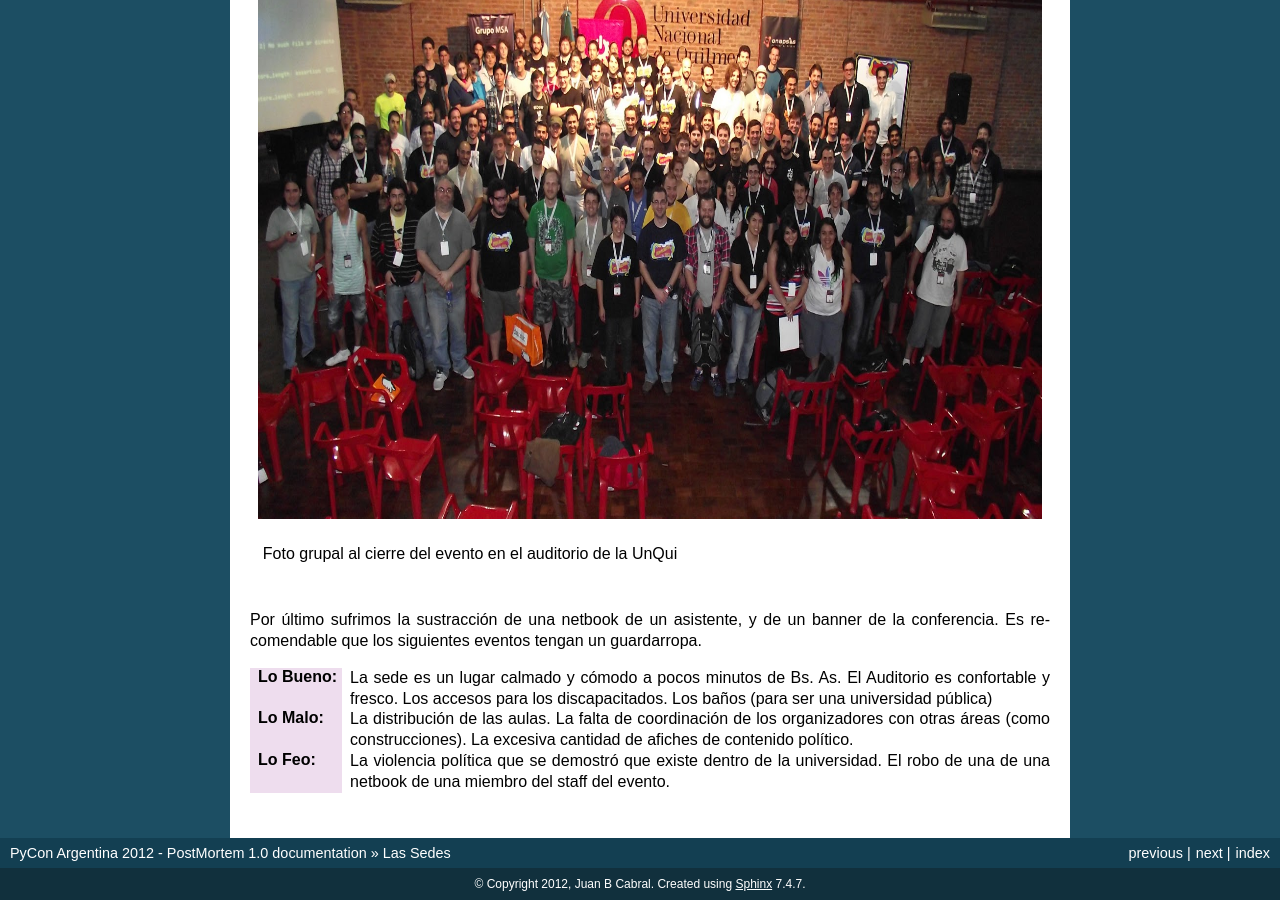
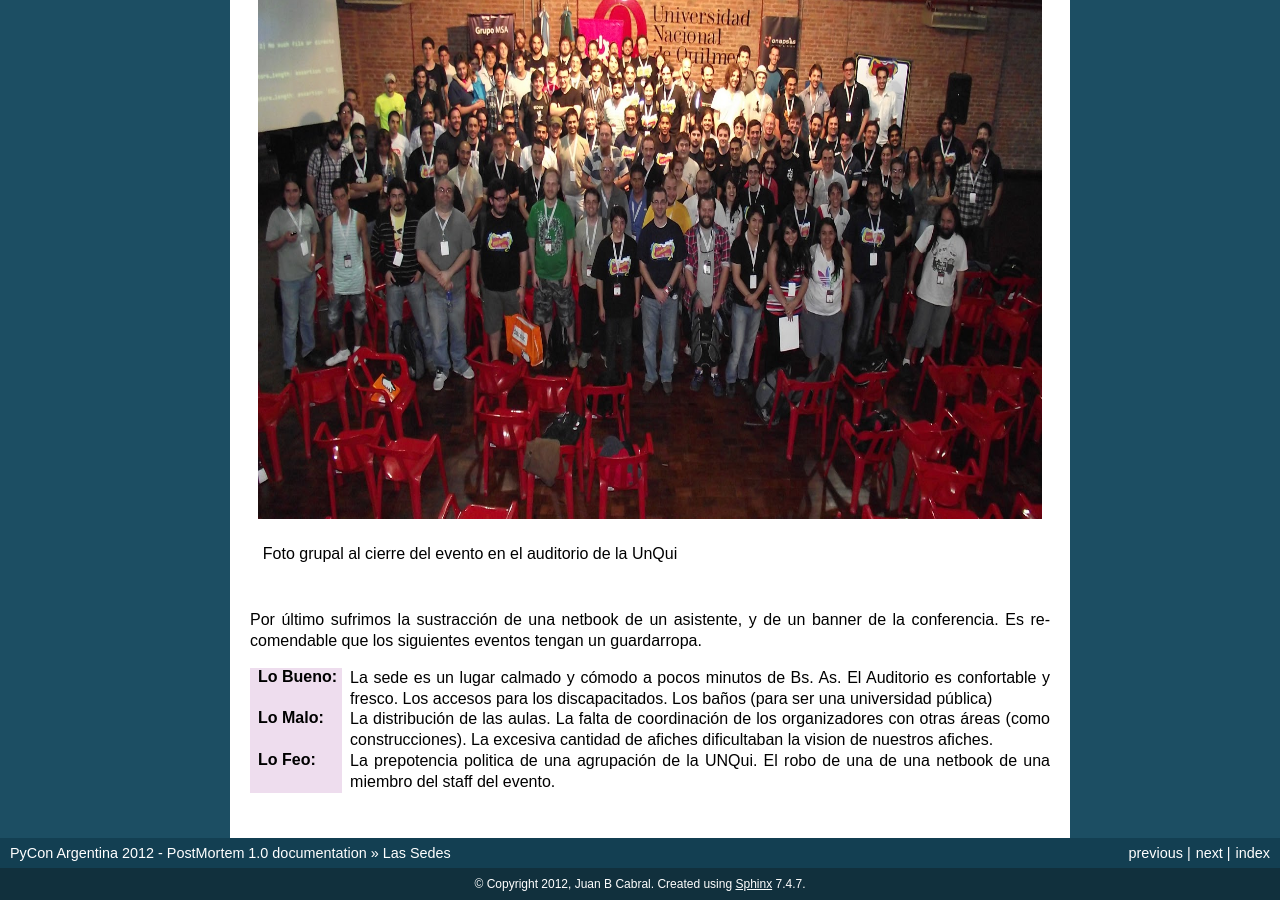
Before and after one commit to leliel12/pyconar20012_postmortem, a Sphinx documentation site: the page built from source/lasede.rst, in a window 1280 px wide and 900 px high, scrolled down 3322 px. Built offline with Sphinx 7.4.7, drawn with Linux system fonts in a browser that asks for light colours.

Commit message:
fixed some things

```diff
--- a/source/lasede.rst
+++ b/source/lasede.rst
@@ -157,7 +157,6 @@ guardarropa.
            discapacitados. Los baños (para ser una universidad pública)
 :Lo Malo: La distribución de las aulas. La falta de coordinación de los
           organizadores con otras áreas (como construcciones). La excesiva
-          cantidad de afiches de contenido político.
-:Lo Feo: La violencia política que se demostró que existe dentro de la
-         universidad. El robo de una de una netbook de una miembro del staff
-         del evento.
+          cantidad de afiches dificultaban la vision de nuestros afiches.
+:Lo Feo: La prepotencia politica de una agrupación de la UNQui.
+         El robo de una de una netbook de una miembro del staff del evento.
```
